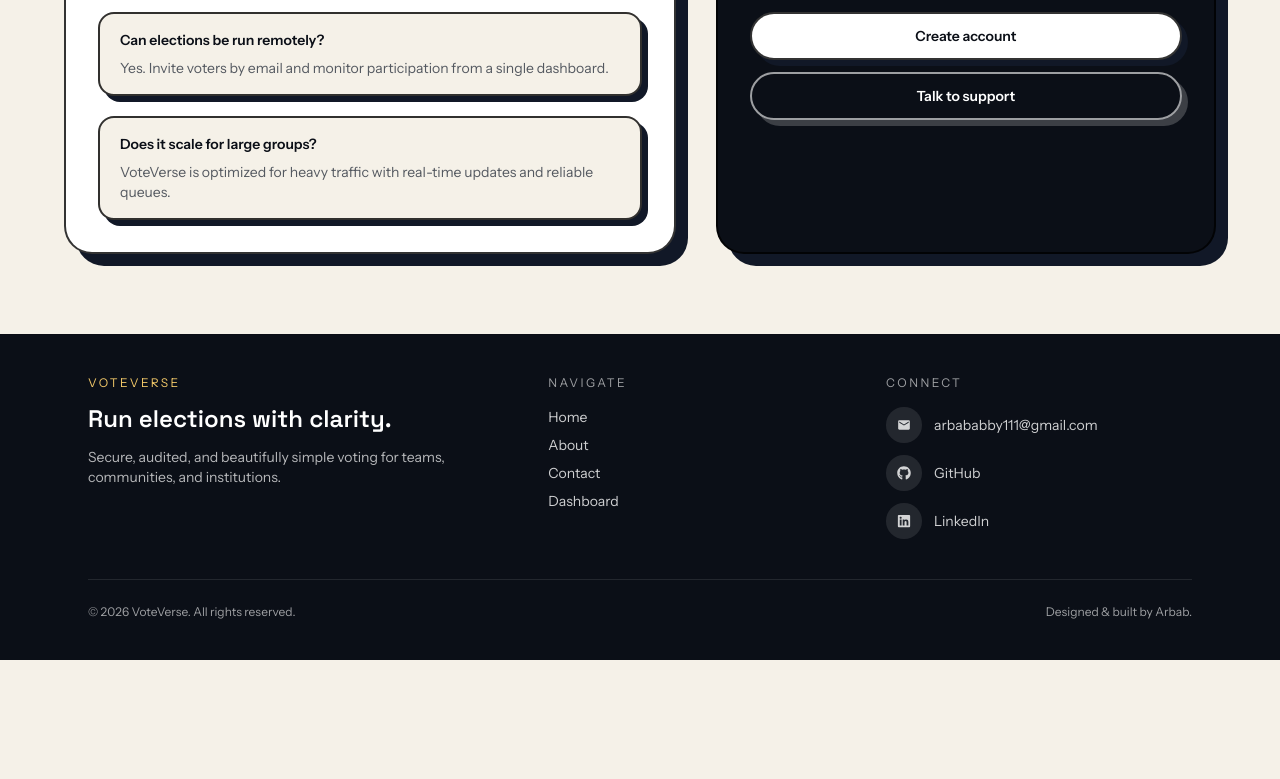
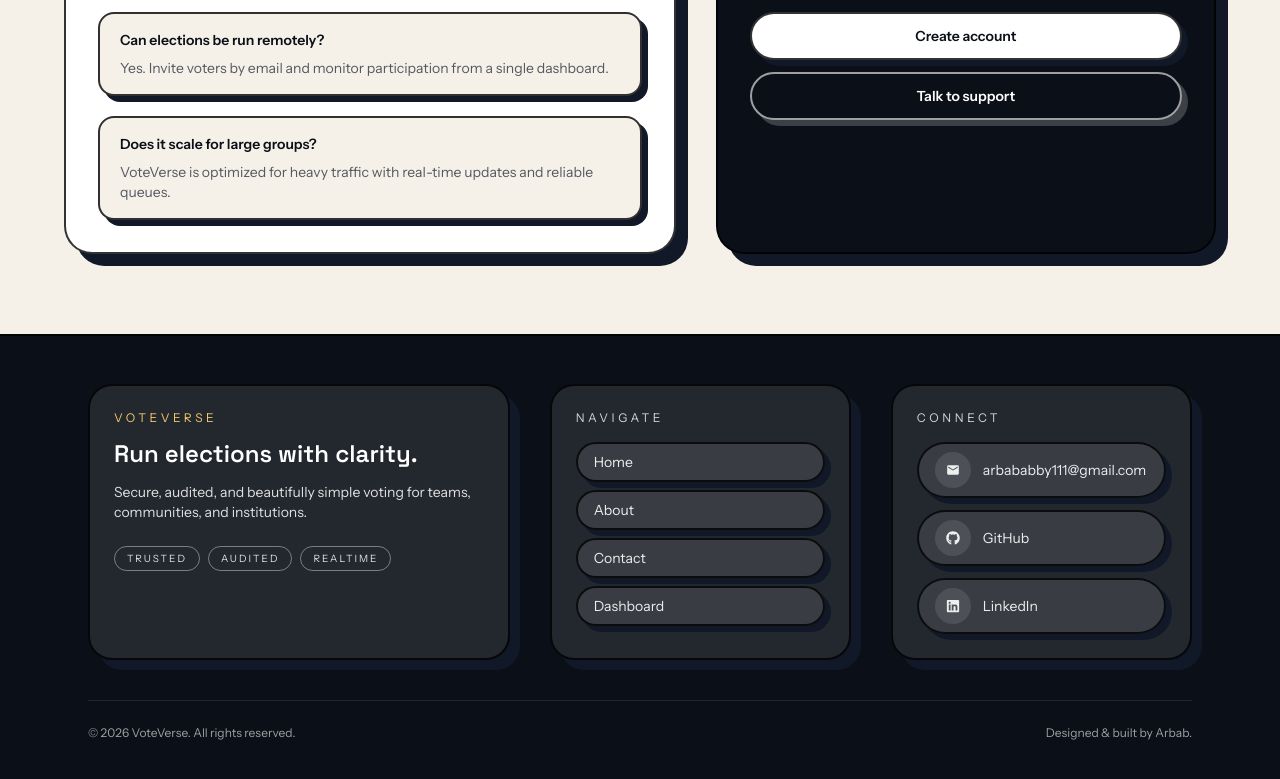
Before and after one commit to Arbab-ofc/voteverse-client, a React (Vite) app: page / in a window 1280 px wide. Shown: the part 2992-3771 px from the top of the page. Before the commit the page ends 3652 px from the top, so only its background shows below. Built offline with nearby package versions, Linux system fonts and the light colour scheme; no server answers.

Commit message:
Refine footer layout and contrast

```diff
--- a/src/components/Footer.jsx
+++ b/src/components/Footer.jsx
@@ -4,72 +4,76 @@ import { MdEmail } from "react-icons/md";
 
 const Footer = () => {
   return (
-    <footer className="border-t border-black/10 bg-[var(--vv-ink)] text-white">
-      <div className="mx-auto max-w-6xl px-6 py-10">
-        <div className="grid gap-8 md:grid-cols-[1.4fr_1fr_1fr]">
-          <div>
-            <p className="text-xs uppercase tracking-[0.2em] text-[var(--vv-gold)]">VoteVerse</p>
+    <footer className="border-t-2 border-black/80 bg-[var(--vv-ink)] text-white">
+      <div className="mx-auto max-w-6xl px-6 py-12">
+        <div className="grid items-stretch gap-10 lg:grid-cols-[1.4fr_1fr_1fr]">
+          <div className="h-full rounded-[24px] border-2 border-black/80 bg-white/10 p-6 shadow-[10px_10px_0_#111827]">
+              <p className="text-xs uppercase tracking-[0.3em] text-[var(--vv-gold)]">VoteVerse</p>
               <h3 className="font-display mt-3 text-2xl font-semibold">Run elections with clarity.</h3>
-            <p className="mt-3 text-sm text-white/70">
+              <p className="mt-3 text-sm text-white/85">
                 Secure, audited, and beautifully simple voting for teams, communities, and institutions.
               </p>
-          </div>
-
-          <div>
-            <p className="text-xs uppercase tracking-[0.2em] text-white/60">Navigate</p>
-            <div className="mt-4 space-y-2 text-sm">
-              <a href="/" className="block text-white/80 hover:text-white">
-                Home
-              </a>
-              <a href="/about" className="block text-white/80 hover:text-white">
-                About
-              </a>
-              <a href="/contact" className="block text-white/80 hover:text-white">
-                Contact
-              </a>
-              <a href="/dashboard" className="block text-white/80 hover:text-white">
-                Dashboard
-              </a>
+              <div className="mt-auto flex flex-wrap gap-2 pt-6 text-[10px] uppercase tracking-[0.2em] text-white/85">
+                <span className="rounded-full border border-white/40 px-3 py-1">Trusted</span>
+                <span className="rounded-full border border-white/40 px-3 py-1">Audited</span>
+                <span className="rounded-full border border-white/40 px-3 py-1">Realtime</span>
               </div>
           </div>
 
-          <div>
-            <p className="text-xs uppercase tracking-[0.2em] text-white/60">Connect</p>
-            <div className="mt-4 space-y-3 text-sm text-white/80">
-              <div className="flex items-center gap-3">
+          <div className="h-full rounded-[24px] border-2 border-black/80 bg-white/10 p-6 shadow-[10px_10px_0_#111827]">
+            <p className="text-xs uppercase tracking-[0.3em] text-white/80">Navigate</p>
+            <div className="mt-4 space-y-2 text-sm">
+              {[
+                { label: "Home", href: "/" },
+                { label: "About", href: "/about" },
+                { label: "Contact", href: "/contact" },
+                { label: "Dashboard", href: "/dashboard" },
+              ].map((item) => (
+                <a
+                  key={item.label}
+                  href={item.href}
+                  className="block rounded-full border-2 border-black/80 bg-white/10 px-4 py-2 text-white/90 shadow-[6px_6px_0_#111827] transition hover:-translate-y-0.5 hover:text-white hover:shadow-[8px_8px_0_#111827]"
+                >
+                  {item.label}
+                </a>
+              ))}
+            </div>
+          </div>
+
+          <div className="h-full rounded-[24px] border-2 border-black/80 bg-white/10 p-6 shadow-[10px_10px_0_#111827]">
+            <p className="text-xs uppercase tracking-[0.3em] text-white/80">Connect</p>
+            <div className="mt-4 space-y-3 text-sm text-white/90">
+              <a
+                href="mailto:arbababby111@gmail.com"
+                className="flex items-center gap-3 rounded-full border-2 border-black/80 bg-white/10 px-4 py-2 shadow-[6px_6px_0_#111827] transition hover:-translate-y-0.5 hover:text-white hover:shadow-[8px_8px_0_#111827]"
+              >
                 <span className="flex h-9 w-9 items-center justify-center rounded-full bg-white/10">
                   <MdEmail />
                 </span>
-                <a href="mailto:arbababby111@gmail.com" className="hover:text-white">
                 arbababby111@gmail.com
               </a>
-              </div>
-              <div className="flex items-center gap-3">
-                <span className="flex h-9 w-9 items-center justify-center rounded-full bg-white/10">
-                  <FaGithub />
-                </span>
               <a
                 href="https://github.com/Arbab-ofc"
                 target="_blank"
                 rel="noopener noreferrer"
-                  className="hover:text-white"
+                className="flex items-center gap-3 rounded-full border-2 border-black/80 bg-white/10 px-4 py-2 shadow-[6px_6px_0_#111827] transition hover:-translate-y-0.5 hover:text-white hover:shadow-[8px_8px_0_#111827]"
               >
+                <span className="flex h-9 w-9 items-center justify-center rounded-full bg-white/10">
+                  <FaGithub />
+                </span>
                 GitHub
               </a>
-              </div>
-              <div className="flex items-center gap-3">
-                <span className="flex h-9 w-9 items-center justify-center rounded-full bg-white/10">
-                  <FaLinkedin />
-                </span>
               <a
                 href="https://www.linkedin.com/in/arbab-arshad-0b2961326/"
                 target="_blank"
                 rel="noopener noreferrer"
-                  className="hover:text-white"
+                className="flex items-center gap-3 rounded-full border-2 border-black/80 bg-white/10 px-4 py-2 shadow-[6px_6px_0_#111827] transition hover:-translate-y-0.5 hover:text-white hover:shadow-[8px_8px_0_#111827]"
               >
+                <span className="flex h-9 w-9 items-center justify-center rounded-full bg-white/10">
+                  <FaLinkedin />
+                </span>
                 LinkedIn
               </a>
-              </div>
             </div>
           </div>
         </div>
```
Lines whose indentation alone changed are shown as unchanged.
